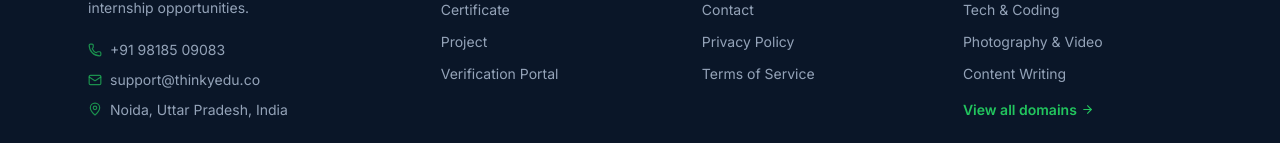
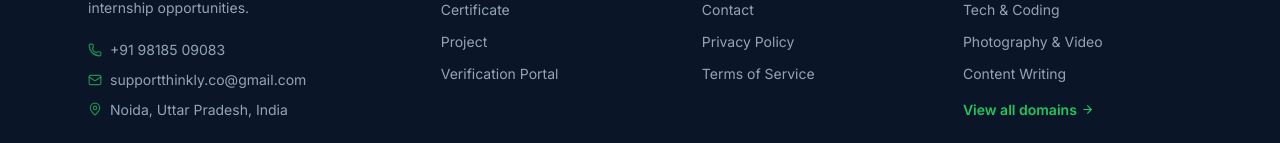
Before and after one commit to shivamchauhan05/thinkly, a Next.js app: page / in a window 1280 px wide. Shown: the part 6676-6819 px from the top of the page. Built offline with nearby package versions, Linux system fonts and the light colour scheme.

Commit message:
Update support email address in Footer component

```diff
--- a/src/components/Footer.js
+++ b/src/components/Footer.js
@@ -117,7 +117,7 @@ export default function Footer() {
                 className="flex items-center gap-2 text-[#94A3B8] transition-colors hover:text-[#4ADE80]"
               >
                 <Mail size={14} className="shrink-0 text-[#22C55E]/70" />
-                support@thinkyedu.co
+            supportthinkly.co@gmail.com
               </a>
 
 <a
```
